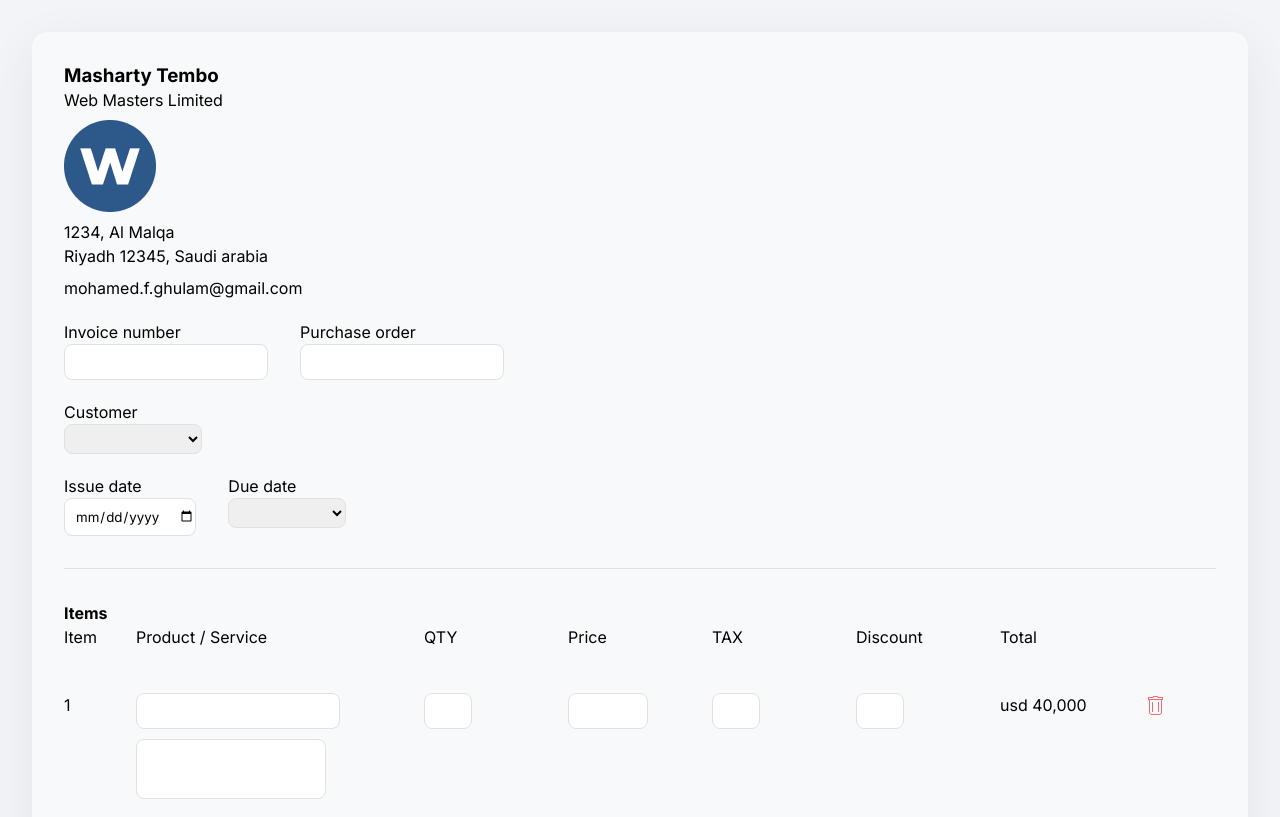
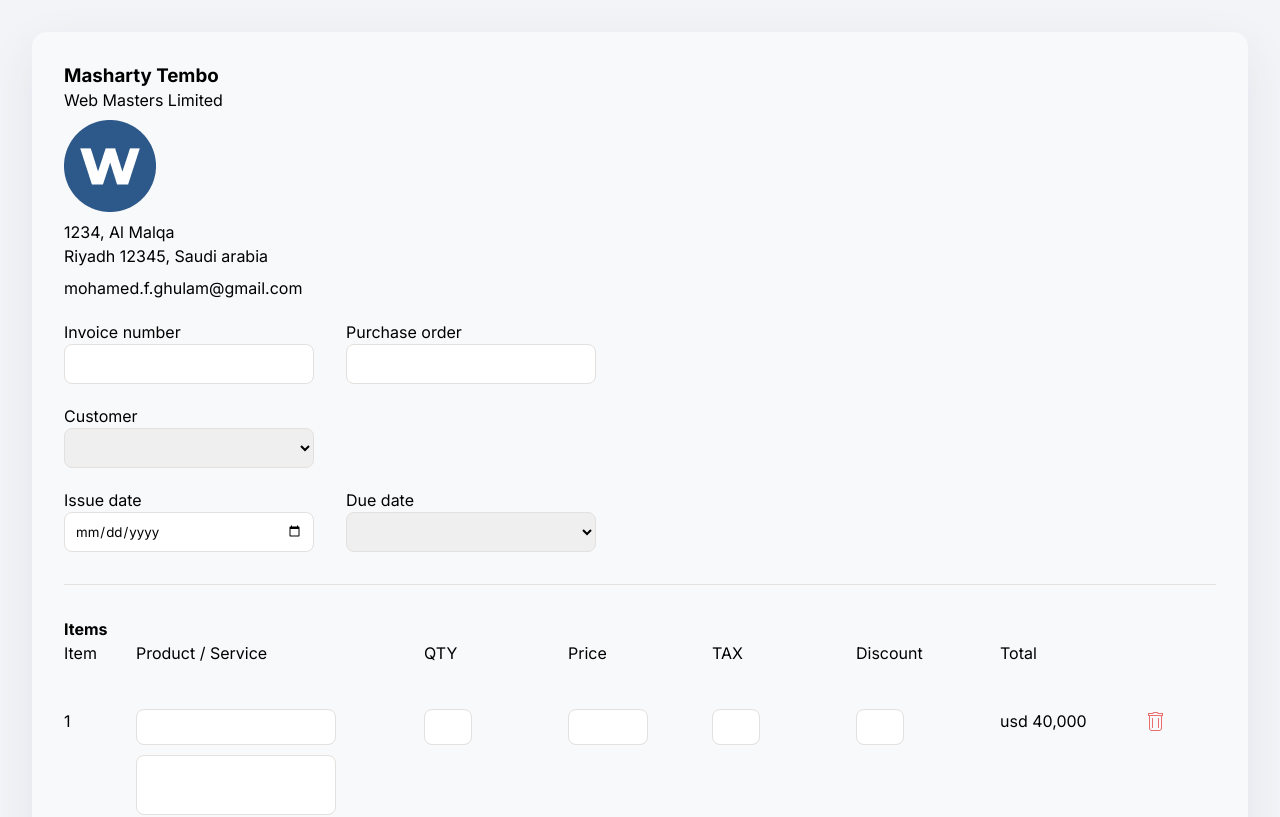
Before and after one commit to Gresham24/Invoice-Creator-App, a React (Vite) app: page / in a window 1280 px wide. Shown: the top 817 px of the page. Built offline with nearby package versions, Linux system fonts and the light colour scheme.

Commit message:
styled inputs

```diff
--- a/src/components/Form.jsx
+++ b/src/components/Form.jsx
@@ -8,6 +8,7 @@ const StyledCompanyDetails = styled.div`
     flex-direction: column;
     align-items: start;
     gap: 0.5rem;
+
 `;
 const StyledInput = styled.div`
     display: flex;
@@ -34,13 +35,17 @@ const StyledFormHeader = styled.div`
         display: flex;
         gap: 2rem;
     }
+
+
+
+    & input,
+    select {
+        width: 250px;
+        height: 40px;
+        padding: 10px;
+    }
 `;
 
-const StyledFormBody = styled.div`
-    /*  */
-`;
-
-const StyledDescriptionTable = styled.div``;
 
 const StyledDescriptionHeaders = styled.div`
     display: grid;
@@ -65,9 +70,13 @@ const StyledDescriptionRow = styled.div`
     & .price {
         width: 5rem;
     }
+    & .productService {
+        width: 200px;
+    }
     & .prodServDescription {
         margin-top: 10px;
         resize: none;
+        width: 200px;
     }
 `;
 
@@ -240,8 +249,8 @@ function Form() {
             <hr />
 
             <h4>Items</h4>
-            <StyledFormBody>
-                <StyledDescriptionTable>
+            <div>
+                <div>
                     <StyledDescriptionHeaders>
                         <div>Item</div>
                         <div>Product / Service</div>
@@ -256,7 +265,11 @@ function Form() {
                         <div>1</div>
                         <StyledInput>
                             <label htmlFor="productService">
-                                <input name="productService" type="text" />
+                                <input
+                                    name="productService"
+                                    type="text"
+                                    className="productService"
+                                />
                             </label>
                             <textarea
                                 name="prodServDescription"
@@ -307,9 +320,9 @@ function Form() {
                             />
                         </StyledDeleteButton>
                     </StyledDescriptionRow>
-                </StyledDescriptionTable>
+                </div>
                 <StyledAddButton>+ Add a new item</StyledAddButton>
-            </StyledFormBody>
+            </div>
 
             <hr />
             <StyledFormFooter>
```
